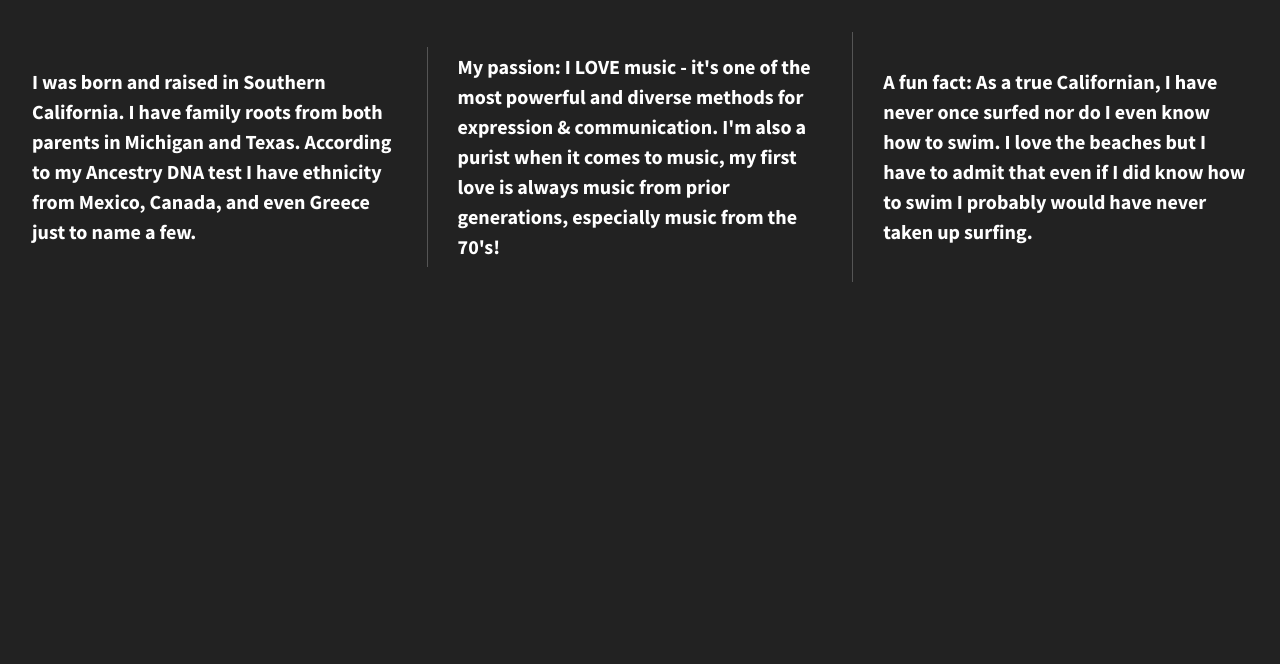
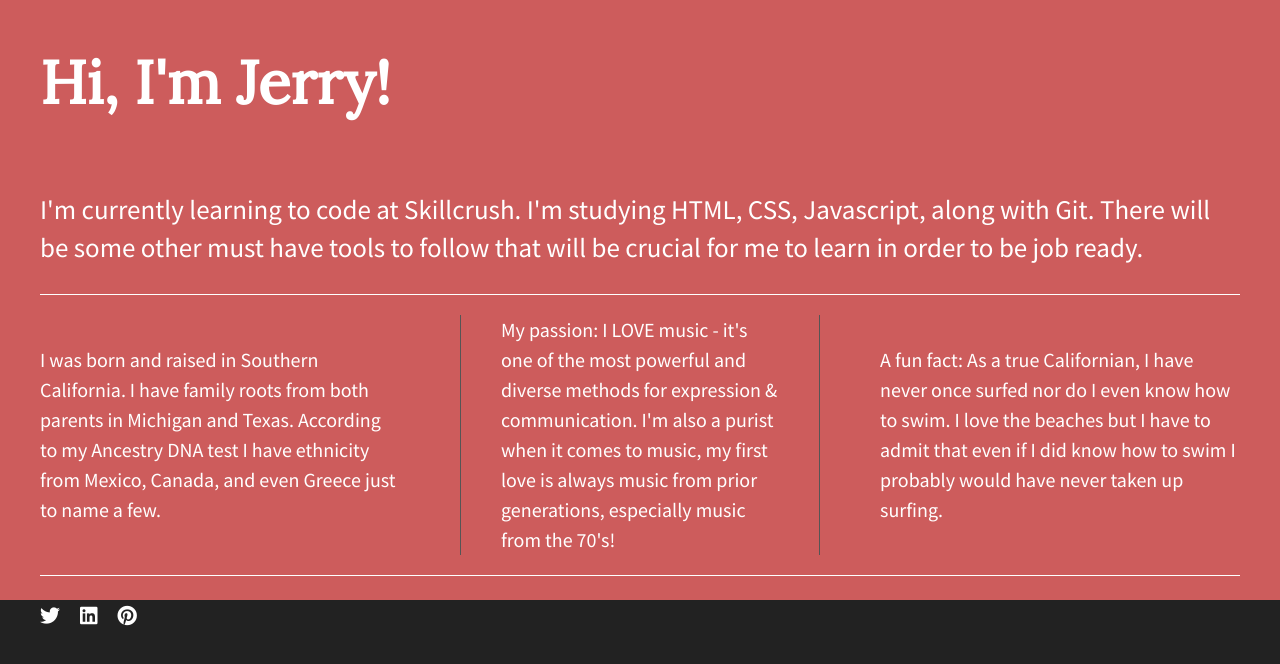
Before and after one commit to jerry-weber/divs-flexbox-starter, a plain HTML site: page index.html in a window 1280 px wide. Drawn offline with nearby package versions, Linux system fonts and the light colour scheme.

Commit message:
Updated with correct files

```diff
--- a/css/main.css
+++ b/css/main.css
@@ -104,37 +104,65 @@ html {
 
 body {
   font-family: 'Source Sans Pro', sans-serif;
-  font-weight: 700;
-  padding: 2em;
+  padding: 0em 2em;
+  font-size: 1.25em;
   color: #fff;
-  height: 100%;
+  display: flex;
+  justify-content: center;
+  background-color: indianred;
+  height: 75%;
 }
 
-.wrapper {
+.flex-container {
   display: flex;
   flex-flow: row wrap;
   justify-content: space-between;
-  align-items: center;
+  max-width: 1200px;
 }
 
-.div-1, .div-2, .div-3 {
+p span {
+  font-family: 'Lora', sans-serif;
+}
+
+header,
+footer {
+  width: 100%;
+  display: flex;
+  justify-content: flex-start;
+}
+
+header h1 {
+  font-family: 'Lora', sans-serif;
+  font-size: 3em;
+}
+
+main {
+  width: 100%;
+  display: flex;
+  justify-content: center;
+  border-bottom: 1px solid #fff;
+}
+
+main p {
+  font-size: 1.35em;
+}
+
+.flex-items {
   display: flex;
   justify-content: center;
   align-items: center;
-  color: #fff;
   line-height: 1.5em;
-  font-size: 1.25em;
-  /* width: 30%; */
-  height: auto;
+  font-size: 1em;
+  border-bottom: 1px solid #555;
 }
 
-.wrapper span {
-  font-family: 'Lora', sans-serif;
-  font-size: 1.3em;
+footer {
+  border-top: 1px solid #fff;
 }
 
-
-
+footer i {
+  padding: 30px 20px 0 0;
+}
 
 /* ==========================================================================
    Helper classes
@@ -216,14 +244,22 @@ body {
    Modify as content requires.
    ========================================================================== */
 
-@media all and (min-width: 1200px) {
-    .div-1, .div-2, .div-3 {
+@media all and (max-width: 768px) {
+    body {
+      padding: 1em;
+    }
+}
+
+@media (min-width: 1200px) {
+    .flex-items {
       flex-basis: 30%;
+      border-bottom: none;
     }
 
-    .div-1, .div-2 {
+    #div-2 p {
+      border-left: 1px solid #555;
       border-right: 1px solid #555;
-      padding-right: 30px;
+      padding: 0 40px;
     }
 }
 
--- a/index.html
+++ b/index.html
@@ -1,9 +1,10 @@
 <!doctype html>
 <html class="no-js" lang="">
+
 <head>
     <meta charset="utf-8">
     <meta http-equiv="x-ua-compatible" content="ie=edge">
-        <title>Make me into a grid!</title>
+    <title></title>
     <meta name="description" content="">
     <meta name="viewport" content="width=device-width, initial-scale=1">
 
@@ -13,34 +14,48 @@
     <link rel="stylesheet" href="css/normalize.css">
     <link rel="stylesheet" href="css/main.css">
     <script src="js/vendor/modernizr-2.8.3.min.js"></script>
-        <link href='http://fonts.googleapis.com/css?family=Lora:700' rel='stylesheet' type='text/css'>
-        <link href='http://fonts.googleapis.com/css?family=Source+Sans+Pro:400,700' rel='stylesheet' type='text/css'>
+    <link href="https://fonts.googleapis.com/css?family=Lora|Source+Sans+Pro:400,700" rel="stylesheet">
+    <link rel="stylesheet" href="https://use.fontawesome.com/releases/v5.5.0/css/all.css"
+        integrity="sha384-B4dIYHKNBt8Bc12p+WXckhzcICo0wtJAoU8YZTY5qE0Id1GSseTk6S+L3BlXeVIU" crossorigin="anonymous">
 </head>
+
 <body>
     <!--[if lt IE 8]>
             <p class="browserupgrade">You are using an <strong>outdated</strong> browser. Please <a href="http://browsehappy.com/">upgrade your browser</a> to improve your experience.</p>
         <![endif]-->
 
-        <section class="wrapper">
-            <div class="div-1">
+    <!-- Add your site or application content here -->
+    <section class="flex-container">
+        <header>
+            <h1>Hi, I'm Jerry!</h1>
+        </header>
+        <main>
+            <p>I'm currently learning to code at Skillcrush. I'm studying HTML, CSS, Javascript, along with
+                Git. There will be some other must have tools to follow that will be crucial
+                for me to learn in order to be job ready.
+            </p>
+        </main>
+        <div id="div-1" class="flex-items">
             <p>I was born and raised in Southern California. I have family roots
                 from both parents in Michigan and Texas. According to my Ancestry DNA test I
-                have ethnicity from Mexico, Canada, and even Greece just to name a few.
-               </p>
+                have ethnicity from Mexico, Canada, and even Greece just to name a few.</p>
         </div>
-            <div class="div-2">
+        <div id="div-2" class="flex-items">
             <p>My passion: I LOVE music - it's one of the most powerful and diverse methods
                 for expression & communication. I'm also a purist when it comes to music, my
                 first love is always music from prior generations, especially music from
-                    the 70's!
-                </p>
+                the 70's!</p>
         </div>
-            <div class="div-3">
+        <div id="div-3" class="flex-items">
             <p>A fun fact: As a true Californian, I have never once surfed nor
                 do I even know how to swim. I love the beaches but I have to admit that
-                    even if I did know how to swim I probably would have never taken up surfing.
-                </p>
+                even if I did know how to swim I probably would have never taken up surfing.</p>
         </div>
+        <footer>
+            <i class="fab fa-twitter"></i>
+            <i class="fab fa-linkedin"></i>
+            <i class="fab fa-pinterest"></i>
+        </footer>
     </section>
 
     <script src="https://ajax.googleapis.com/ajax/libs/jquery/1.11.3/jquery.min.js"></script>
@@ -50,12 +65,15 @@
 
     <!-- Google Analytics: change UA-XXXXX-X to be your site's ID. -->
     <script>
-            (function(b,o,i,l,e,r){b.GoogleAnalyticsObject=l;b[l]||(b[l]=
-            function(){(b[l].q=b[l].q||[]).push(arguments)});b[l].l=+new Date;
-            e=o.createElement(i);r=o.getElementsByTagName(i)[0];
-            e.src='https://www.google-analytics.com/analytics.js';
-            r.parentNode.insertBefore(e,r)}(window,document,'script','ga'));
-            ga('create','UA-XXXXX-X','auto');ga('send','pageview');
+            (function (b, o, i, l, e, r) {
+                b.GoogleAnalyticsObject = l; b[l] || (b[l] =
+                    function () { (b[l].q = b[l].q || []).push(arguments) }); b[l].l = +new Date;
+                e = o.createElement(i); r = o.getElementsByTagName(i)[0];
+                e.src = 'https://www.google-analytics.com/analytics.js';
+                r.parentNode.insertBefore(e, r)
+            }(window, document, 'script', 'ga'));
+        ga('create', 'UA-XXXXX-X', 'auto'); ga('send', 'pageview');
     </script>
 </body>
+
 </html>
```
Lines whose indentation alone changed are shown as unchanged.
